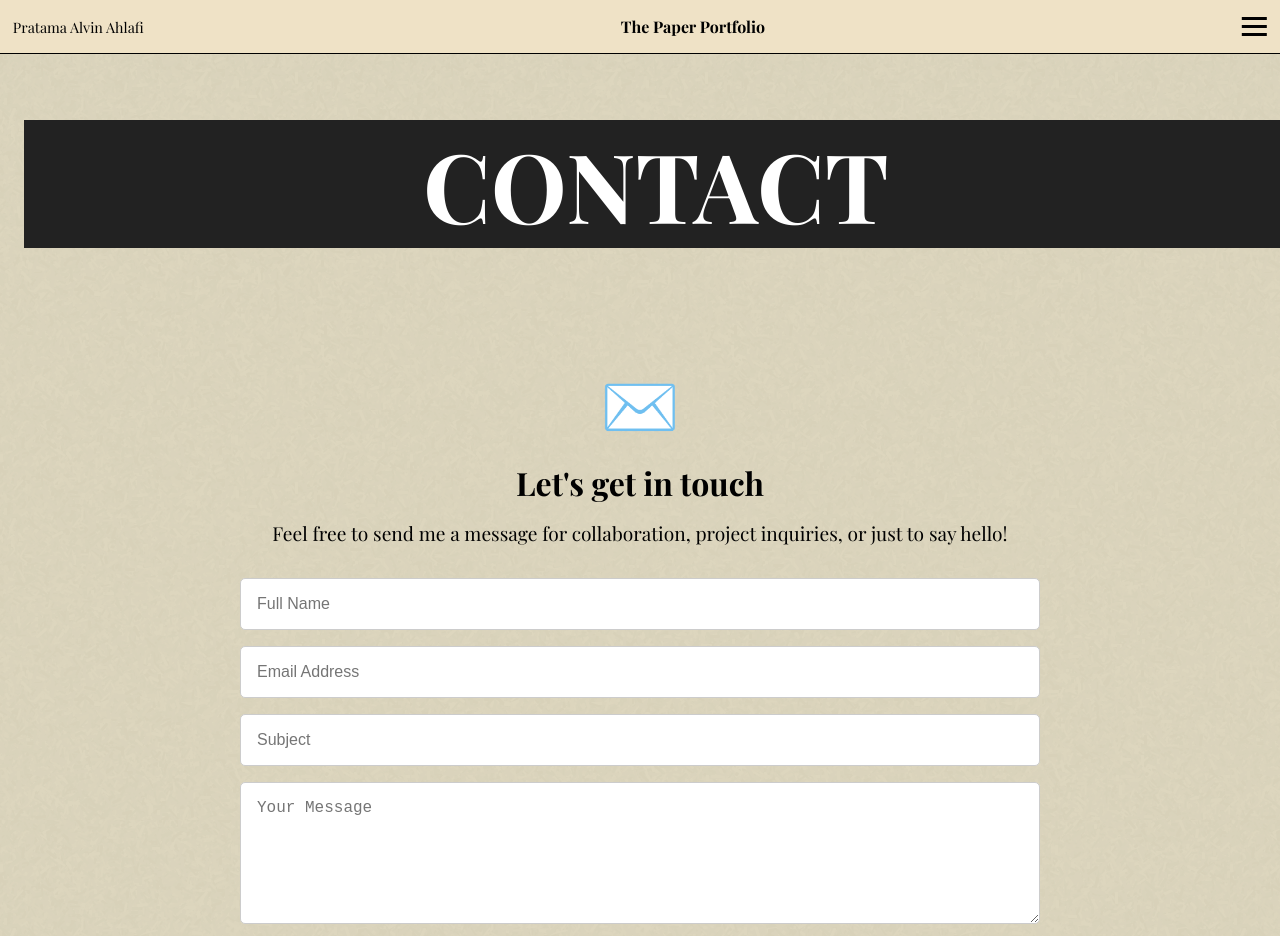
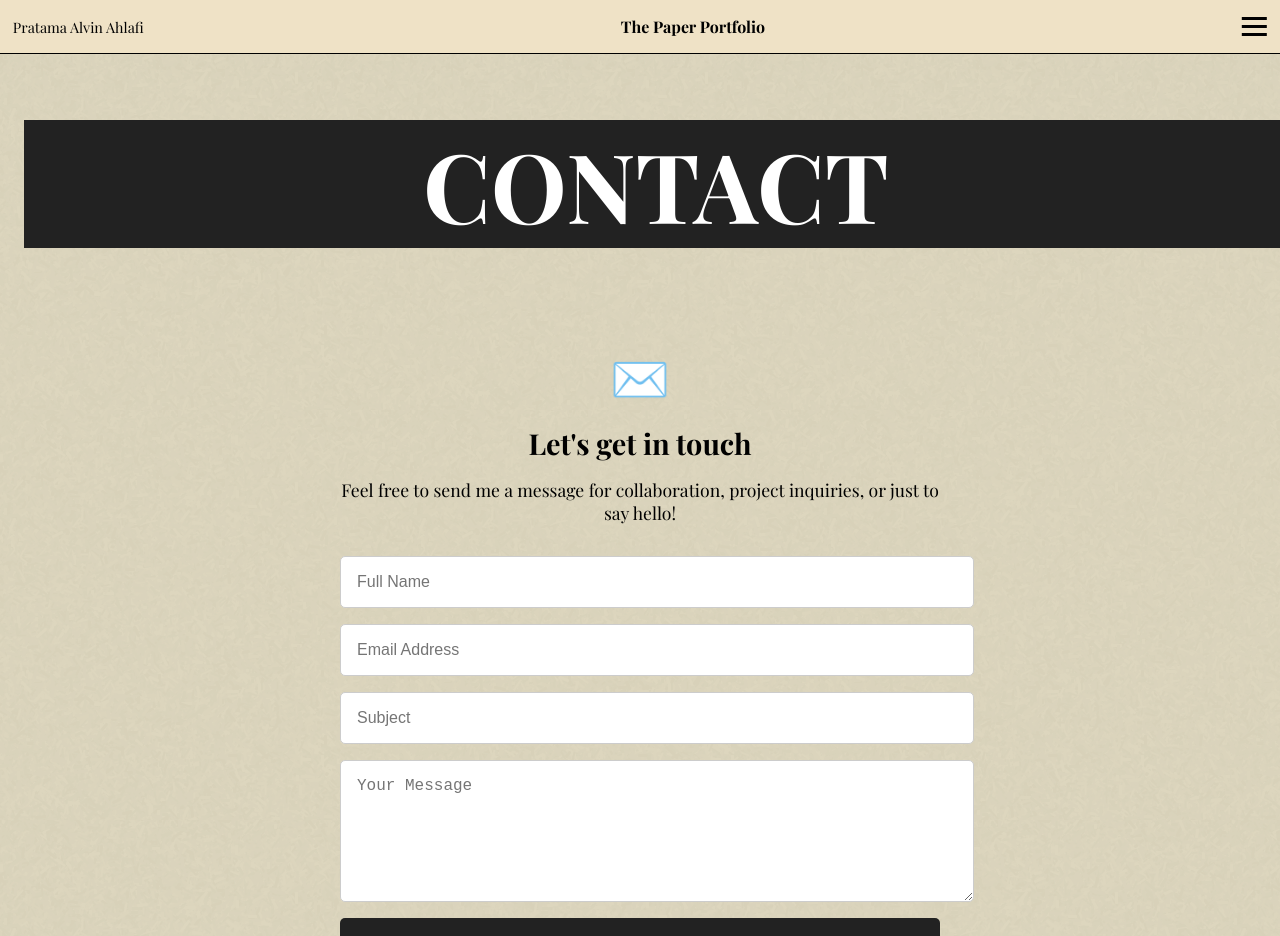
Before and after one commit to Alvin-1308/my-portofolio, a Next.js app: page /contact in a window 1280 px wide. Shown: the top 936 px of the page. Built offline with nearby package versions, Linux system fonts and the light colour scheme; a web font is replaced by a local one.

Commit message:
Update portfolio final

```diff
--- a/pages/contact.js
+++ b/pages/contact.js
@@ -73,34 +73,36 @@ export default function Contact() {
       {/* Section form */}
       <section
         style={{
-          padding: "5rem 2rem",
-          maxWidth: "800px",
+          padding: "4rem 1rem",
+          maxWidth: "600px",
           margin: "0 auto",
-          textAlign: "center",
           fontFamily: "'Playfair Display', serif",
         }}
       >
         <div
           style={{
-            fontSize: "4rem",
+            fontSize: "3rem",
             marginBottom: "1rem",
+            textAlign: "center",
           }}
         >
           ✉️
         </div>
         <h2
           style={{
-            fontSize: "2rem",
+            fontSize: "1.8rem",
             fontWeight: "700",
             marginBottom: "1rem",
+            textAlign: "center",
           }}
         >
           Let's get in touch
         </h2>
         <p
           style={{
-            fontSize: "1.2rem",
+            fontSize: "1.1rem",
             marginBottom: "2rem",
+            textAlign: "center",
           }}
         >
           Feel free to send me a message for collaboration, project inquiries,
@@ -113,8 +115,7 @@ export default function Contact() {
             display: "flex",
             flexDirection: "column",
             gap: "1rem",
-            textAlign: "left",
-            position: "relative",
+            width: "100%",
           }}
         >
           {submitted && (
@@ -131,6 +132,7 @@ export default function Contact() {
               borderRadius: "5px",
               border: "1px solid #ccc",
               fontSize: "1rem",
+              width: "100%",
             }}
           />
           <input
@@ -143,6 +145,7 @@ export default function Contact() {
               borderRadius: "5px",
               border: "1px solid #ccc",
               fontSize: "1rem",
+              width: "100%",
             }}
           />
           <input
@@ -155,6 +158,7 @@ export default function Contact() {
               borderRadius: "5px",
               border: "1px solid #ccc",
               fontSize: "1rem",
+              width: "100%",
             }}
           />
           <textarea
@@ -168,6 +172,7 @@ export default function Contact() {
               border: "1px solid #ccc",
               fontSize: "1rem",
               resize: "vertical",
+              width: "100%",
             }}
           ></textarea>
           <button
@@ -183,10 +188,6 @@ export default function Contact() {
               fontWeight: "bold",
               cursor: loading ? "not-allowed" : "pointer",
               transition: "background-color 0.3s",
-              display: "flex",
-              alignItems: "center",
-              justifyContent: "center",
-              gap: "0.5rem",
             }}
             onMouseOver={(e) => {
               if (!loading) e.target.style.backgroundColor = "#444";
@@ -244,6 +245,12 @@ export default function Contact() {
             transform: rotate(360deg);
           }
         }
+
+        @media (max-width: 768px) {
+          section h1 {
+            font-size: 3rem;
+          }
+        }
       `}</style>
     </>
   );
```
